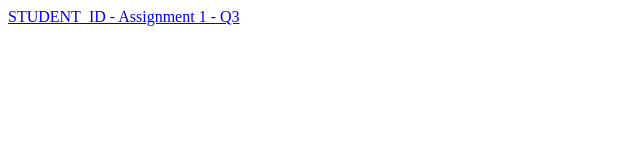
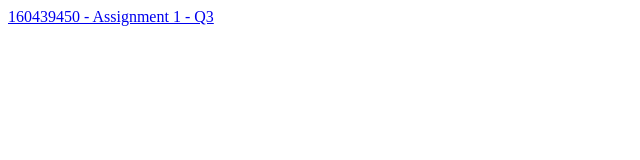
Before and after one commit to JLiu0329/liux9450_a1, a plain HTML site: page q3/www/index.html in a window 1280 px wide. Shown: the full height of the page, 0-640 px from the left. Drawn offline with Linux system fonts and the light colour scheme.

Commit message:
8th commit

```diff
--- a/q3/www/index.html
+++ b/q3/www/index.html
@@ -18,7 +18,7 @@
 <body>
 
 	<!--====== BODY ======-->
-	<a href="https://hi345325867.wordpress.com/">STUDENT_ID - Assignment 1 - Q3</a>
+	<a href="https://hi345325867.wordpress.com/">160439450 - Assignment 1 - Q3</a>
 </body>
 
 </html>
```
